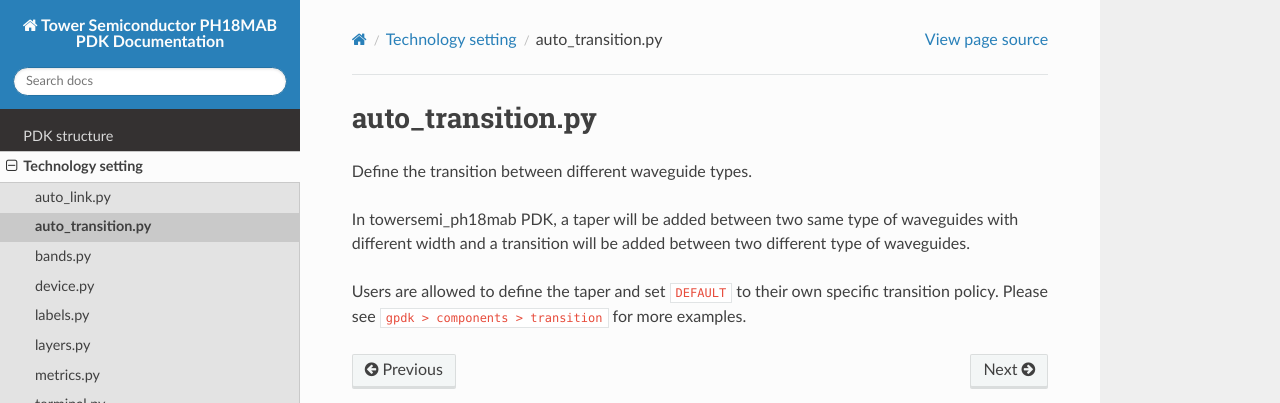
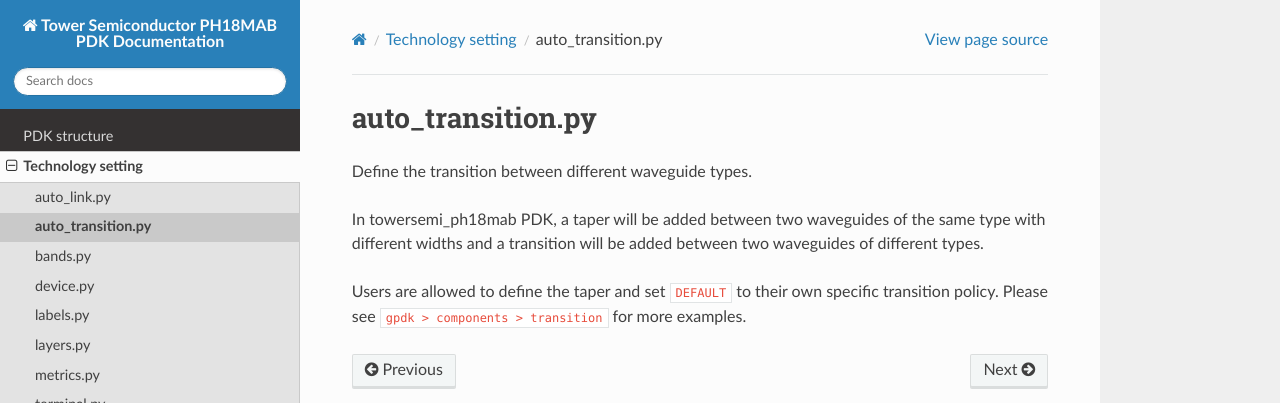
Before and after one commit to Latitudeda/Towersemi_ph18mab, a Sphinx documentation site: the page built from docs/source/tech/auto_transition.rst, in a window 1280 px wide. Shown: the top 403 px of the page. Built offline with Sphinx 7.4.7 and the Read the Docs theme 3.1.0, drawn with Linux system fonts in a browser that asks for light colours; pages that are not in the unit, such as notebooks, are missing from menus.

Commit message:
update_260922

```diff
--- a/docs/source/tech/auto_transition.rst
+++ b/docs/source/tech/auto_transition.rst
@@ -3,6 +3,6 @@ auto_transition.py
 
 Define the transition between different waveguide types.
 
-In towersemi_ph18mab PDK, a taper will be added between two same type of waveguides with different width and a transition will be added between two different type of waveguides.
+In towersemi_ph18mab PDK, a taper will be added between two waveguides of the same type with different widths and a transition will be added between two waveguides of different types.
 
 Users are allowed to define the taper and set ``DEFAULT`` to their own specific transition policy. Please see ``gpdk > components > transition`` for more examples.
--- a/docs/source/tech/wg_constant.rst
+++ b/docs/source/tech/wg_constant.rst
@@ -1,4 +1,4 @@
 constant.py
 ===================
 
-To define the width of the waveguide. The value will be set in each WG class in ``wg>__init__.py``.
+Define the width of the waveguide. The value will be set in each WG class in ``wg>__init__.py``.
```
